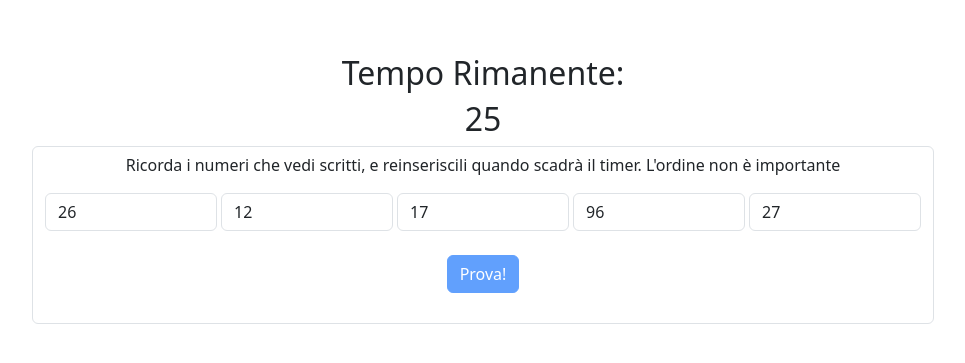
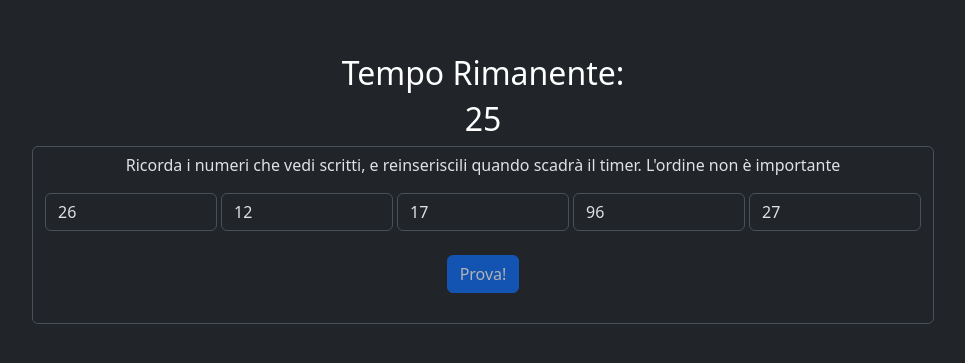
Before and after one commit to federicoacker/js-simon, a plain HTML site: page index.html in a window 1280 px wide. Shown: the part 211-574 px from the top of the page, without its empty margins (157-1122 px from the left). Drawn offline with nearby package versions, Linux system fonts and the light colour scheme.

Commit message:
Cambio di colori e utilizzo del dark-theme

```diff
--- a/index.html
+++ b/index.html
@@ -10,14 +10,14 @@
     <link rel="stylesheet" href="./style/index.css">
 </head>
 
-<body>
+<body class="bg-dark">
     <div class="container-lg">
         <div class="row justify-content-center align-items-center">
             <div class="col-12 col-lg-10">
                 <div class="container form-wrapper d-flex flex-column justify-content-center align-items-center">
-                    <h2 class="form-title">Tempo Rimanente:</h2>
-                    <p class="h2 timer">10</p>
-                    <form action="" class="form-control text-center">
+                    <h2 class="form-title text-white">Tempo Rimanente:</h2>
+                    <p class="h2 timer text-white">10</p>
+                    <form action="" class="form-control text-center" data-bs-theme="dark">
                         <p>Ricorda i numeri che vedi scritti, e reinseriscili quando scadrà il timer. L'ordine non è
                             importante</p>
                         <div class="d-flex column-gap-1">
```
